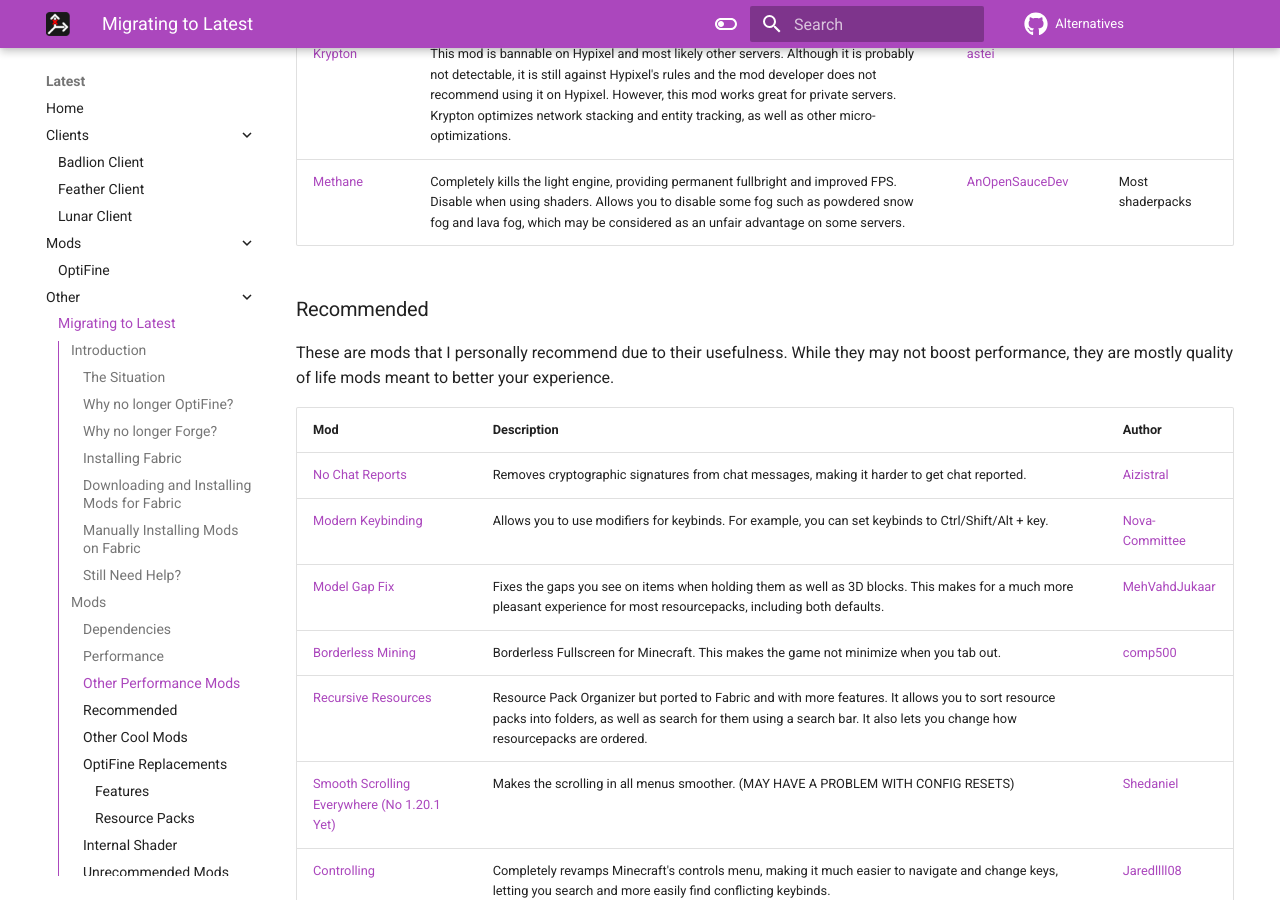
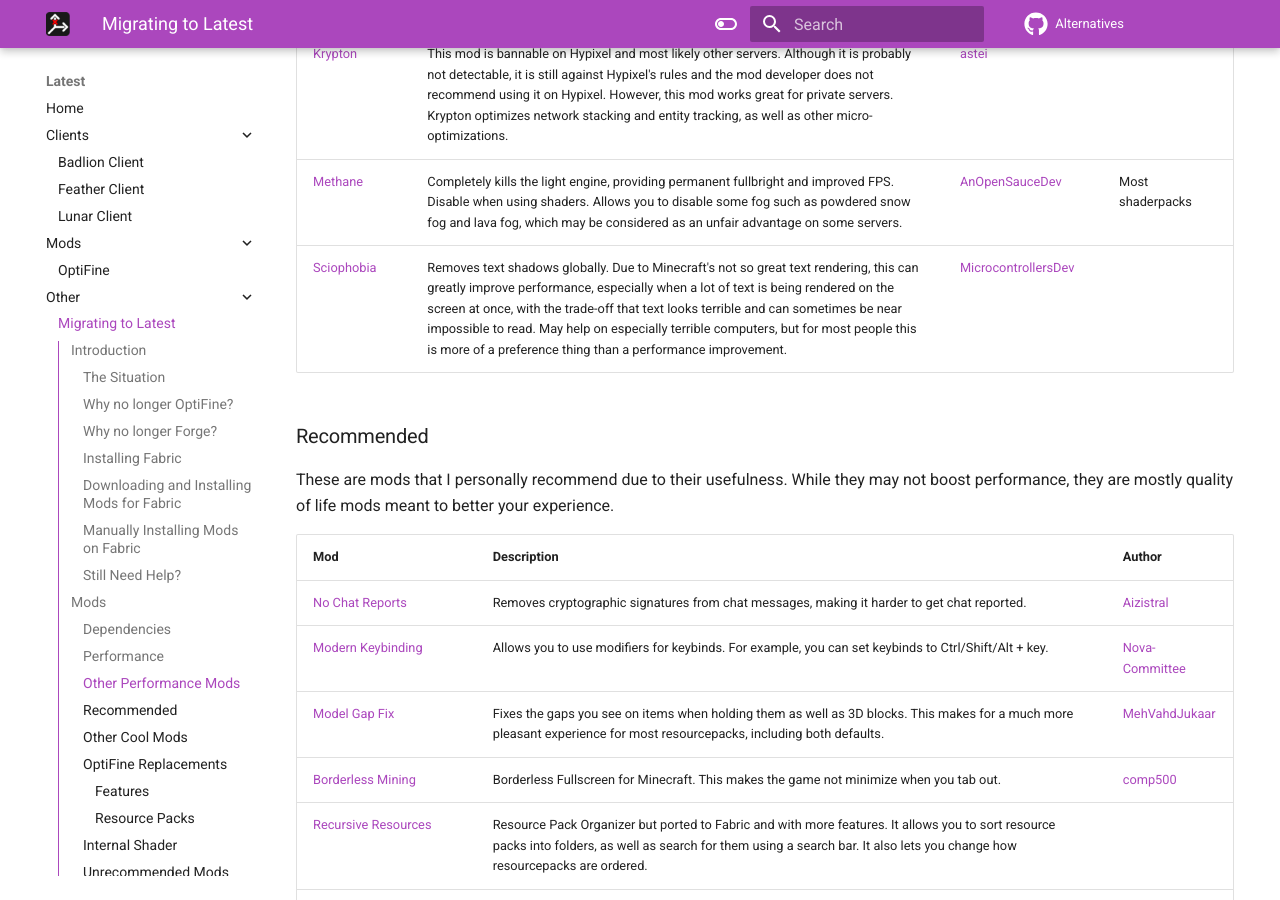
Before and after one commit to MicrocontrollersDev/Alternatives, an MkDocs documentation site: the page built from docs/latest/migrating.md, in a window 1280 px wide and 900 px high, scrolled down 3431 px. Built offline with MkDocs 1.6.1 and Material for MkDocs 9.7.7, drawn with Linux system fonts in a browser that asks for light colours; comment, search, counter and statistics services are not loaded; some of the changed lines change nothing that is shown.

Commit message:
sciophobia (advertising scheme)

```diff
--- a/docs/latest/migrating.md
+++ b/docs/latest/migrating.md
@@ -131,6 +131,7 @@
 | [Fadeless](https://modrinth.com/mod/skip-transitions) | Removes transitions such as the fading animation that Mojang added between their splash screens. This may provide a smoother experience if the fade is choppy on a low end machine or allow people to access certain menus quicker if they do not like the small wait time. This mod is made partially redundant by Remove Loading Screen. | [DerpDerpling](https://github.com/DerpDerpling) & [UltimateBoomer](https://github.com/UltimateBoomer) |
 | [Krypton](https://modrinth.com/mod/krypton) | This mod is bannable on Hypixel and most likely other servers. Although it is probably not detectable, it is still against Hypixel's rules and the mod developer does not recommend using it on Hypixel. However, this mod works great for private servers. Krypton optimizes network stacking and entity tracking, as well as other micro-optimizations. | [astei](https://github.com/astei) |
 | [Methane](https://modrinth.com/mod/methane) | Completely kills the light engine, providing permanent fullbright and improved FPS. Disable when using shaders. Allows you to disable some fog such as powdered snow fog and lava fog, which may be considered as an unfair advantage on some servers. | [AnOpenSauceDev](https://github.com/AnOpenSauceDev) | Most shaderpacks |
+| [Sciophobia](https://modrinth.com/mod/sciophobia) | Removes text shadows globally. Due to Minecraft's not so great text rendering, this can greatly improve performance, especially when a lot of text is being rendered on the screen at once, with the trade-off that text looks terrible and can sometimes be near impossible to read. May help on especially terrible computers, but for most people this is more of a preference thing than a performance improvement. | [MicrocontrollersDev](https://github.com/MicrocontrollersDev) |
 
 ### Recommended
 
@@ -163,7 +164,7 @@
 | [e4mc](https://modrinth.com/mod/e4mc) | Let's you invite people to your singleplayer worlds! They do not need to have the mod installed for it to work. | [vgskye](https://git.skye.vg/me) |
 | [Cosmetica](https://modrinth.com/mod/cosmetica) | Adds cosmetics to your game completely for free! Also supports showing cosmetics from other clients and mods! | [Cosmetica-cc](https://github.com/Cosmetica-cc) |
 | [3D Skin Layers](https://modrinth.com/mod/3dskinlayers) | Makes the outer layer of skins 3D. Very customizable and lets you adjust distance that 3D renders for performance. | [tr7zw](https://github.com/tr7zw) |
-| [Overlay Tweaks](https://modrinth.com/mod/overlaytweaks) | A small QOL mod that lets you alter vanilla's overlays in small ways. | [MicrocontrollersDev](https://github.com/Microcontrolles) |
+| [Overlay Tweaks](https://modrinth.com/mod/overlaytweaks) | A small QOL mod that lets you alter vanilla's overlays in small ways. | [MicrocontrollersDev](https://github.com/MicrocontrollersDev) |
 | [Chunks Fade In](https://modrinth.com/mod/chunks-fade-in) | Adds a fade-in animation to chunks similar to Bedrock Edition. | [kerudion](https://github.com/kerudion) | Download the version for Sodium 0.5.1 |
 | [Distant Horizons (No 1.20.1 Yet)](https://modrinth.com/mod/distanthorizons) | Adds LODs to Minecraft, allowing for much further render distances without a big tank on performance. | [James Seibel](https://gitlab.com/jeseibel) | Phosphor |
 | [Controlify](https://modrinth.com/mod/controlify) | Allows you to easily play Minecraft with a controller. | [isXander](https://github.com/isXander) | Reimagined World Menu |
```
